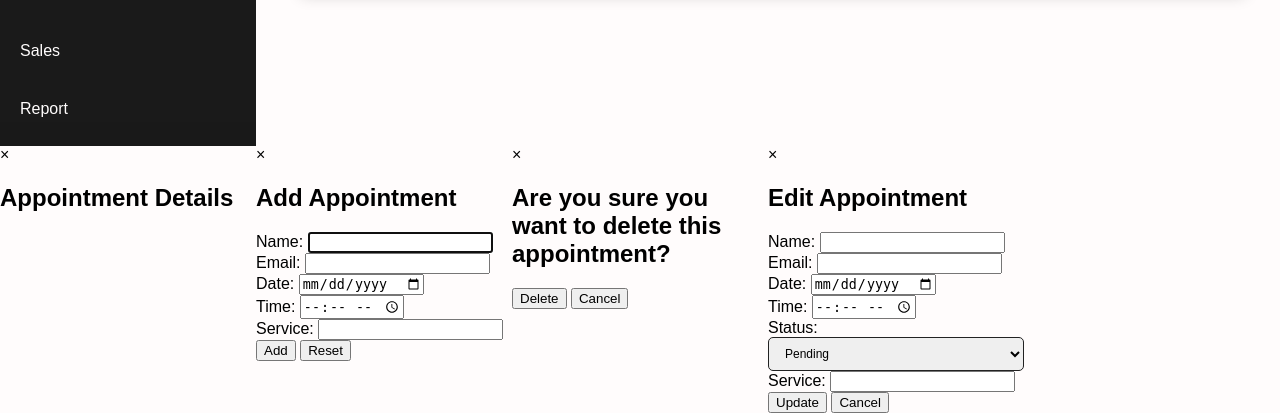
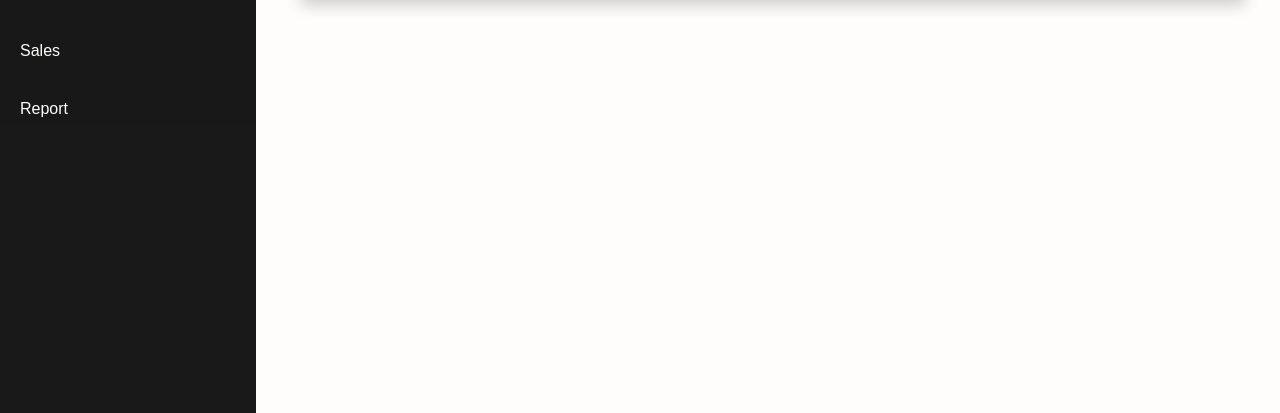
Before and after one commit to err0r301/nails_by_dion, a PHP site: page /appointment.php in a window 1280 px wide. Shown: the part 387-800 px from the top of the page. Run offline with PHP 8.4, Linux system fonts and the light colour scheme; data that the repository does not hold is empty.

Commit message:
popup css added

```diff
--- a/auth/login.php
+++ b/auth/login.php
@@ -7,7 +7,6 @@
     <meta charset="UTF-8">
     <meta name="viewport" content="width=device-width, initial-scale=1.0">
     <title>Login</title>
-    <link rel="stylesheet" href="/../styles/client_styles.css">
     <link rel="stylesheet" href="/../styles/main_styles.css">
     <?php if ($error ==true){?>
         <style>
--- a/auth/register.php
+++ b/auth/register.php
@@ -7,7 +7,6 @@
     <meta charset="UTF-8">
     <meta name="viewport" content="width=device-width, initial-scale=1.0">
     <title>Sign Up</title>
-    <link rel="stylesheet" href="/../styles/client_styles.css">
     <link rel="stylesheet" href="/../styles/main_styles.css">
     <?php if ($error != null){?>
         <style>
--- a/styles/main_styles.css
+++ b/styles/main_styles.css
@@ -74,7 +74,7 @@ body {
 
 }
 
-.form .btn {
+.btn {
   padding: 10px 20px;
   font-size: 1rem;
   border-radius: 10px;
@@ -86,7 +86,7 @@ body {
     inset 0px -4px 5px var(--accent);
 }
 
-.form .btn:hover {
+.btn:hover {
   box-shadow: 0px 2px 3px #000d3848, inset 0px 7px 5px var(--secondary),
     inset 0px -7px 5px var(--accent);
 }
@@ -138,3 +138,104 @@ body {
   text-decoration: none;
   color: rgb(38, 38, 217);
 }
+
+/* --------- Logout ---------- */
+
+#logout-buttons{
+  display: flex;
+}
+
+/*----------- Pop Ups ----------*/
+
+.popup .overlay{
+  position:fixed;
+  top:0px;
+  left:0px;
+  width:100vw;
+  height:100vh;
+  background:rgba(0,0,0,0.7);
+  z-index:2;
+  display: none;
+}
+
+.popup .content{
+  position:absolute;
+  top:50%;
+  left:50%;
+  transform:translate(-50%,-50%) scale(0);
+  background:#fff;
+  width:450px;
+  z-index:3;
+  text-align:center;
+  padding:20px;
+  box-sizing:border-box;
+  border-radius: 20px;
+}
+
+.popup .close-btn{
+  cursor:pointer;
+  position:absolute;
+  right:20px;
+  top:20px;
+  width:30px;
+  height:30px;
+  background:#222;
+  color:#fff;
+  font-size:25px;
+  font-weight:600;
+  line-height:30px;
+  text-align:center;
+  border-radius:50%;
+}
+
+.popup .close-btn:hover{
+  background:#222222c1;
+}
+
+.popup h2{
+  margin-top: 50px;
+  color: #222222c1;
+  font-weight: 600;
+}
+
+.popup .form-group {
+  margin: 10px;
+  color: #222222c1;
+  font-weight: 600;
+  text-align: left;
+}
+
+.popup .form-group input{
+  width: 100%;
+  padding: 5px;
+  border: 1px solid #222;
+  border-radius: 5px;
+  outline: none;
+}
+
+.popup button{
+  width: 35%;
+  margin: 20px 10px 10px 10px;
+  padding: 10px 0;
+  background: #222;
+  color: #fff;
+  border: 0;
+  outline: none;
+  font-size: 18px;
+  border-radius: 4px;
+  cursor: pointer;
+  box-shadow: 0 5px 5px rgba(0, 0, 0, 0.2);
+}
+
+.popup button:hover{
+  opacity: 0.8;
+}
+
+.popup.active .overlay{
+  display:block;
+}
+
+.popup.active .content{
+  transition:all 300ms ease-in-out;
+  transform:translate(-50%,-50%) scale(1);
+}
```
Also changed, not shown: admin/appointment.php (+5 -53 lines), auth/logout.php (+14 -4 lines).
